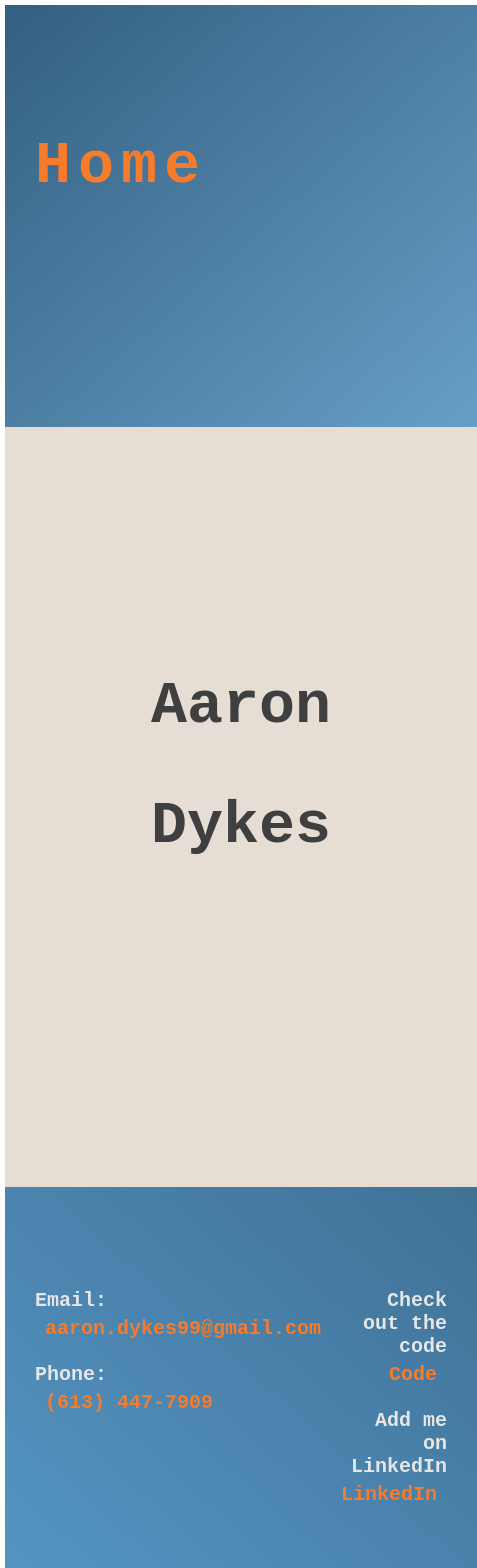
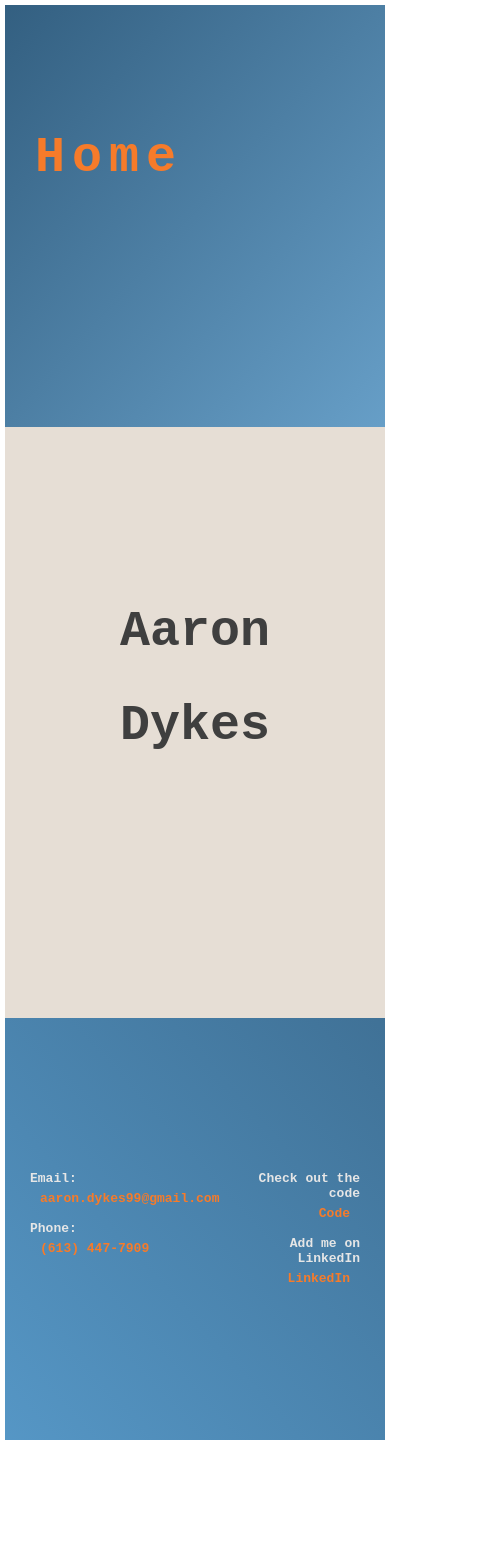
Before and after one commit to aaronDykes/react-portfolio, a React (Create React App) app: page / in a window 390 px wide. Shown: the top 1568 px of the page, 477 px wide, since content can reach past the window. After the commit the page ends 1445 px from the top, so only its background shows below. Built offline with nearby package versions, Linux system fonts and the light colour scheme.

Commit message:
Website responsivness has improved

```diff
--- a/src/css/Diamond.css
+++ b/src/css/Diamond.css
@@ -2,6 +2,15 @@
   text-align: center;
 }
 .Diamond h2 {
-  font-size: 3rem;
+  font-size: 4rem;
   color: rgb(0, 84, 148);
 }
+
+@media (max-width: 30rem) {
+  .Diamond {
+    text-align: center;
+  }
+  .Diamond h2 {
+    font-size: 2rem;
+  }
+}
--- a/src/css/Footer.css
+++ b/src/css/Footer.css
@@ -1,18 +1,17 @@
 .Footer {
-  display: grid;
   height: 50vh;
   grid:
     'footer footer footer footer'
     'footer footer footer footer'
     'footer footer footer footer'
     'footer footer footer footer';
+  display: grid;
   background-image: linear-gradient(
     to top right,
     rgba(67, 139, 191, 0.9),
     rgba(43, 98, 139, 0.9)
   );
 }
-
 .LeftData {
   margin-top: 0.5rem;
   margin-left: 1rem;
@@ -47,7 +46,6 @@
   margin-left: 2rem;
   font-weight: bold;
   font-size: 2rem;
-
   color: rgb(230, 230, 230);
 }
 .RightStudent {
@@ -56,3 +54,18 @@
   font-size: 2rem;
   color: rgb(230, 230, 230);
 }
+
+@media (max-width: 30rem) {
+  .LeftContact {
+    margin: 0.5rem;
+  }
+  .RightContact {
+    margin: 0.5rem;
+  }
+  .LeftStudent {
+    font-size: 1.3rem;
+  }
+  .RightStudent {
+    font-size: 1.3rem;
+  }
+}
--- a/src/css/Gallery.css
+++ b/src/css/Gallery.css
@@ -1,6 +1,7 @@
 .Gallery {
   height: 130vh;
   grid:
+    'img img img'
     'img img img'
     'img img img'
     'img img img';
@@ -14,15 +15,17 @@
   margin: 0.5rem;
 }
 
+.Image {
+  grid-area: 2 / 1;
+  margin-left: 5rem;
+}
 #Head,
 #Head a,
 #Head a:active {
-  grid-area: 1 / 1;
   text-decoration: none;
   color: rgb(233, 229, 225);
   font-weight: bold;
   padding: 1rem;
-  margin-left: 2rem;
   font-size: 6rem;
   font-weight: bolder;
   letter-spacing: 0.7rem;
@@ -32,12 +35,9 @@
   color: rgb(254, 254, 254);
   text-decoration: underline;
 }
-.Image {
-  grid-area: 1 / 1;
-}
 
 .Top-Content {
-  grid-area: 2 / 1 / span 1 / span 3;
+  grid-area: 3 / 1 / span 1 / span 3;
   grid:
     'img img img'
     'img img img'
@@ -88,7 +88,7 @@
 }
 
 .Bottom-Content {
-  grid-area: 3 / 1 / span 1 / span 3;
+  grid-area: 4 / 1 / span 1 / span 3;
   grid:
     'img img img'
     'img img img'
@@ -139,9 +139,10 @@
   border-color: rgb(233, 229, 225);
 }
 
-@media (max-width: 30rem) and (max-width: 50rem) {
+@media (max-width: 30rem) or (max-width: 50rem) {
   .Gallery {
     grid:
+      'img img'
       'img img'
       'img img'
       'img img'
@@ -153,32 +154,40 @@
     min-width: fit-content;
     margin: 0.5rem;
   }
+
+  .Image {
+    margin-left: 2rem;
+    margin-top: 3rem;
+    margin-bottom: 5rem;
+    grid-area: 2 / 1;
+  }
+
   #Head,
   #Head a,
   #Head a:active {
-    grid-area: 1 / 1 / span 1 / span 1;
-    font-size: 5rem;
+    font-size: 4rem;
     padding: 1rem;
-    margin-left: 2rem;
     font-weight: bolder;
     letter-spacing: 0.7rem;
   }
   .Top-Content {
-    grid-area: 2 / 1 / span 2 / span 2;
+    grid-area: 3 / 1 / span 2 / span 2;
     grid:
       'img'
       'img'
       'img';
     display: grid;
+    margin: 0.1rem;
     min-width: fit-content;
   }
   .Bottom-Content {
-    grid-area: 4 / 1 / span 2 / span 2;
+    grid-area: 5/ 1 / span 2 / span 2;
     grid:
       'img'
       'img'
       'img';
     display: grid;
+    margin: 0.1rem;
     min-width: fit-content;
   }
   .Alcatraz {
--- a/src/css/Header.css
+++ b/src/css/Header.css
@@ -1,13 +1,10 @@
 .header {
-  display: grid;
   height: 50vh;
-  min-width: fit-content;
-  min-height: fit-content;
   grid:
     'head head head head'
     'head head head head'
     'head head head head';
-  grid-gap: 1rem;
+  display: grid;
   background-image: linear-gradient(
     to top left,
     rgba(86, 148, 193, 0.9),
@@ -44,11 +41,7 @@
 
 #dropBtn {
   padding: 1rem;
-  /* background-color: #7291c9;
-  border-color: #7291c9; */
   box-sizing: content-box;
-  /* color: rgb(233, 229, 225); */
-
   color: rgb(246, 123, 42);
   border-radius: 0.8rem;
   font-size: 6rem;
@@ -97,3 +90,15 @@
 #rightNav {
   text-align: right;
 }
+@media (max-width: 40rem) {
+  .header {
+    min-width: fit-content;
+  }
+  #dropBtn {
+    font-size: 5rem;
+  }
+  #navList a,
+  #navList:active a {
+    font-size: 1.5rem;
+  }
+}
--- a/src/css/HomePage.css
+++ b/src/css/HomePage.css
@@ -1,12 +1,11 @@
 .Home {
   margin: 0.5rem;
-  min-width: fit-content;
 }
 
 .name {
-  height: 90vh;
-  display: grid;
+  height: 70vh;
   text-align: center;
+  overflow: scroll;
   font-size: 4rem;
   font-weight: bold;
   color: rgb(63, 63, 63);
@@ -17,23 +16,51 @@
     'name name name'
     'name name name'
     'name name name'
-    'name name name'
-    'name name name'
     'name name name';
-  z-index: 1;
+  display: grid;
 }
 
 .firstName {
+  grid-area: 3 / 2 / span 1 / span 1;
   font-size: 6rem;
-  grid-area: 4 / 2;
   margin-bottom: -3rem;
   animation: slideInRight 2s ease-out;
 }
 
 .lastName {
+  grid-area: 4 / 2 / span 1 / span 1;
   font-size: 6rem;
-  grid-area: 5 / 2;
   animation: slideInLeft 2s ease-out;
+}
+
+@media (max-width: 30rem) {
+  .Home {
+    min-width: fit-content;
+  }
+  .name {
+    min-width: fit-content;
+    grid:
+      'name name name'
+      'name name name'
+      'name name name'
+      'name name name'
+      'name name name'
+      'name name name';
+    display: grid;
+  }
+
+  .firstName {
+    grid-area: 3 / 2 / span 1 / span 1;
+    font-size: 5rem;
+    margin-bottom: -5rem;
+    animation: slideInRight 2s ease-out;
+  }
+
+  .lastName {
+    grid-area: 4 / 2 / span 1 / span 1;
+    font-size: 5rem;
+    animation: slideInLeft 2s ease-out;
+  }
 }
 
 @keyframes slideInRight {
--- a/src/css/Pattern.css
+++ b/src/css/Pattern.css
@@ -1,21 +1,24 @@
 .Pattern-Container {
   margin: 0.5rem;
   min-width: fit-content;
+  height: fit-content;
 }
 
 .Pattern {
   grid:
     'pat pat pat'
     'pat pat pat'
+    'pat pat pat'
+    'pat pat pat'
+    'pat pat pat'
     'pat pat pat';
-
   gap: 1rem;
   display: grid;
   height: 110vh;
   background-color: rgb(233, 228, 222);
 }
 input {
-  font-size: 1.5rem;
+  font-size: 2rem;
   font-family: inherit;
   border-radius: 0.9rem;
   padding: 1rem;
@@ -30,11 +33,52 @@ div .Pat {
 }
 
 .Triangle {
-  grid-area: 2 / 1;
+  grid-area: 3 / 2;
 }
 .Diamond {
-  grid-area: 2 / 2;
+  grid-area: 4 / 2;
 }
 .Rectangle {
-  grid-area: 2 / 3;
+  grid-area: 5 / 2;
 }
+
+@media (max-width: 30rem) or (max-width: 50rem) {
+  .Pattern-Container {
+    min-width: fit-content;
+    height: min-content;
+    overflow: scroll;
+  }
+  .Pattern {
+    grid:
+      'pat pat pat'
+      'pat pat pat'
+      'pat pat pat'
+      'pat pat pat'
+      'pat pat pat'
+      'pat pat pat';
+    gap: 1rem;
+    display: grid;
+    height: 110vh;
+    min-width: fit-content;
+    background-color: rgb(233, 228, 222);
+  }
+  input {
+    font-size: 1rem;
+  }
+  div .Pat {
+    margin-top: 2rem;
+    font-size: 0.5rem;
+  }
+  .Triangle {
+    min-width: fit-content;
+    grid-area: 3 / 2;
+  }
+  .Diamond {
+    min-width: fit-content;
+    grid-area: 4 / 2;
+  }
+  .Rectangle {
+    min-width: fit-content;
+    grid-area: 5 / 2;
+  }
+}
--- a/src/css/Rectangle.css
+++ b/src/css/Rectangle.css
@@ -1,8 +1,16 @@
 .Rectangle {
-  margin-right: 2rem;
-  text-align: right;
+  text-align: center;
 }
 .Rectangle h2 {
-  font-size: 3rem;
+  font-size: 4rem;
   color: rgb(0, 84, 148);
 }
+
+@media (max-width: 30rem) {
+  .Rectangle {
+    text-align: center;
+  }
+  .Rectangle h2 {
+    font-size: 2rem;
+  }
+}
--- a/src/css/Triangle.css
+++ b/src/css/Triangle.css
@@ -1,8 +1,15 @@
 .Triangle {
-  text-align: left;
-  margin-left: 2rem;
+  text-align: center;
 }
 .Triangle h2 {
-  font-size: 3rem;
+  font-size: 4rem;
   color: rgb(0, 84, 148);
 }
+@media (max-width: 30rem) {
+  .Triangle {
+    text-align: center;
+  }
+  .Triangle h2 {
+    font-size: 2rem;
+  }
+}
```
